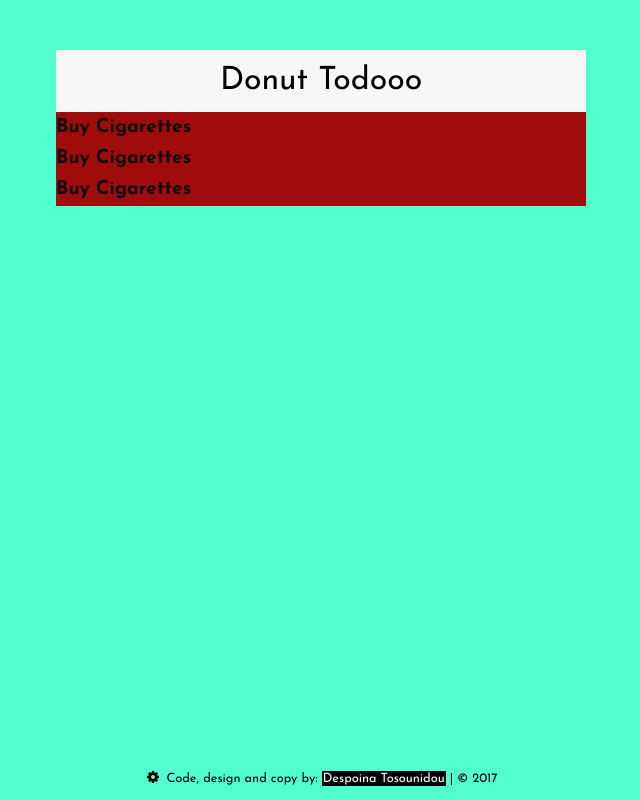
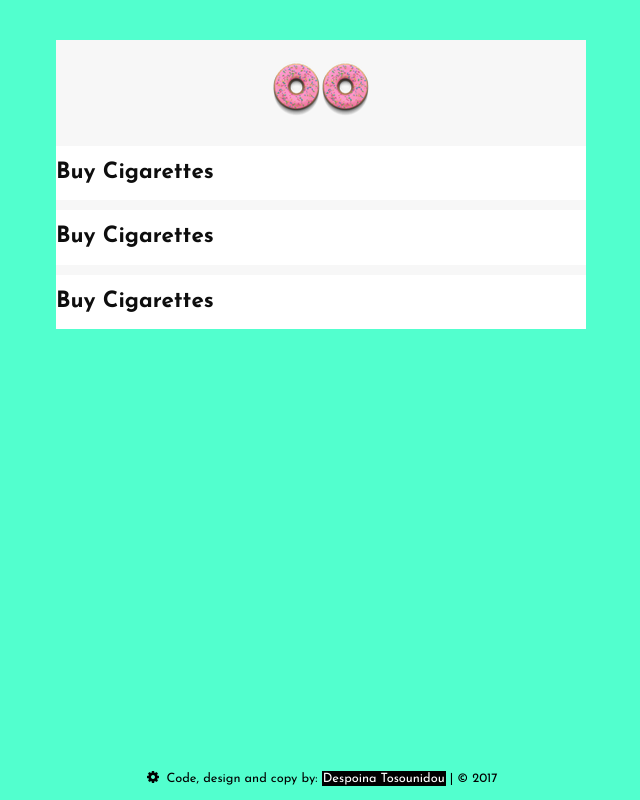
Before and after one commit to DespoinaTos/Todo-List, a plain HTML site: page index.html in a window 1280 px wide. Shown: the whole page, without its empty margins (319-959 px from the left). Drawn offline with Linux system fonts and the light colour scheme.

Commit message:
Added Styles

```diff
--- a/css/main.css
+++ b/css/main.css
@@ -159,22 +159,23 @@ body ::selection {
 .main {
     background-color: #f7f7f7;
     width: 530px;
-    margin: 0 auto;
+    margin: 40px auto;
 }
 
 ul li {
-    background-color: rgb(160, 12, 12);
+    background-color: rgb(255, 255, 255);
     color: #0e0e0e;
-    font-size: 1.2em;
+    font-size: 1.4em;
     font-weight: 800;
     padding: 6px 0 6px 0;
+    margin: 10px 0;
+    padding: 16px 0;
 }
 
-h1 {
-    text-align: center;
-    font-size: 2em;
-    padding: 15px 0 15px 0;
-    margin-top: 50px;
+img {
+    padding: 20px;
+    display: block;
+    margin: auto;
 }
 
 
--- a/index.html
+++ b/index.html
@@ -24,7 +24,7 @@
     </header>
     <main class="main">
         <section class="main-section">
-            <h1>Donut Todooo</h1>
+            <img src="images/logo.png" alt="logo">
             <ul>
                 <li>Buy Cigarettes</li>
                 <li>Buy Cigarettes</li>
```
Also changed, not shown: images/logo.png (added).
